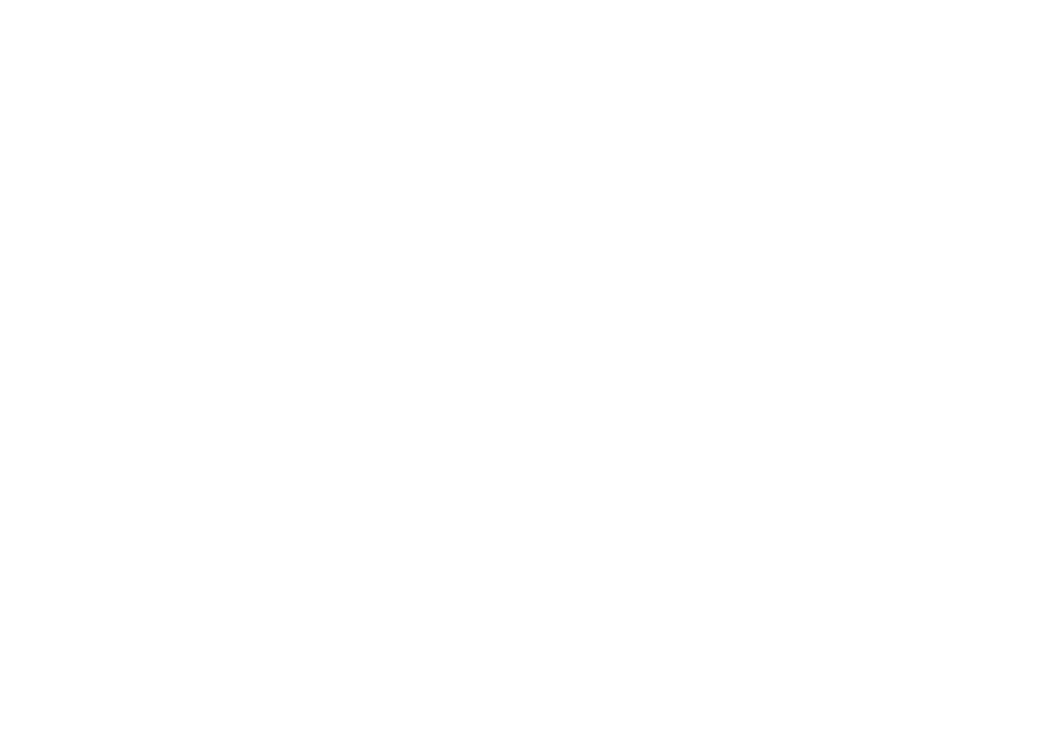
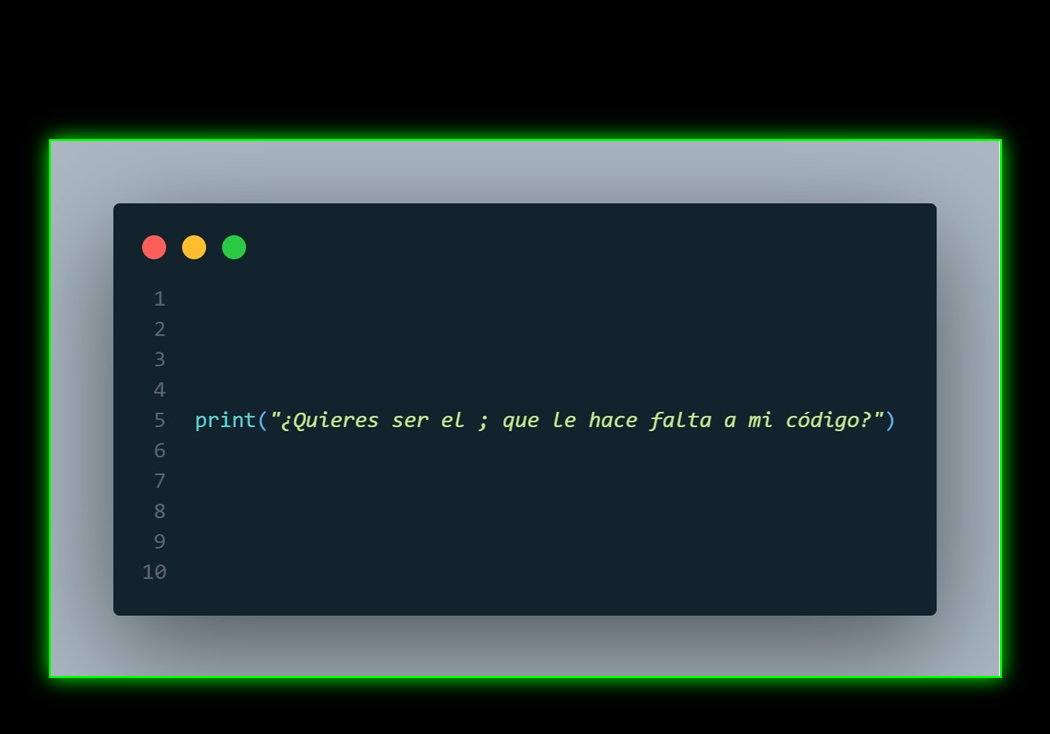
Before and after one commit to lroblesVnty/code-widy, a plain HTML site: page index.html in a window 1280 px wide. Shown: the whole page, without its empty margins (115-1165 px from the left). Drawn offline with Linux system fonts and the light colour scheme.

Commit message:
Change language to Spanish and add styles
Updated the language to Spanish and modified the title. Added CSS styles for body and image.

```diff
--- a/index.html
+++ b/index.html
@@ -1,11 +1,25 @@
 <!DOCTYPE html>
-<html lang="en">
+<html lang="es">
 <head>
-    <meta charset="UTF-8">
-    <meta name="viewport" content="width=device-width, initial-scale=1.0">
-    <title>Document</title>
+  <meta charset="UTF-8">
+  <title>Widy</title>
+  <style>
+    body {
+      background-color: black;
+      display: flex;
+      justify-content: center;
+      align-items: center;
+      height: 100vh;
+    }
+    img {
+      border: 2px solid #00FF00;
+      box-shadow: 0 0 20px #00FF00;
+      max-width: 90%;
+      height: auto;
+    }
+  </style>
 </head>
 <body>
-
+  <img src="wd.jpg" alt="Código romántico">
 </body>
 </html>
```
